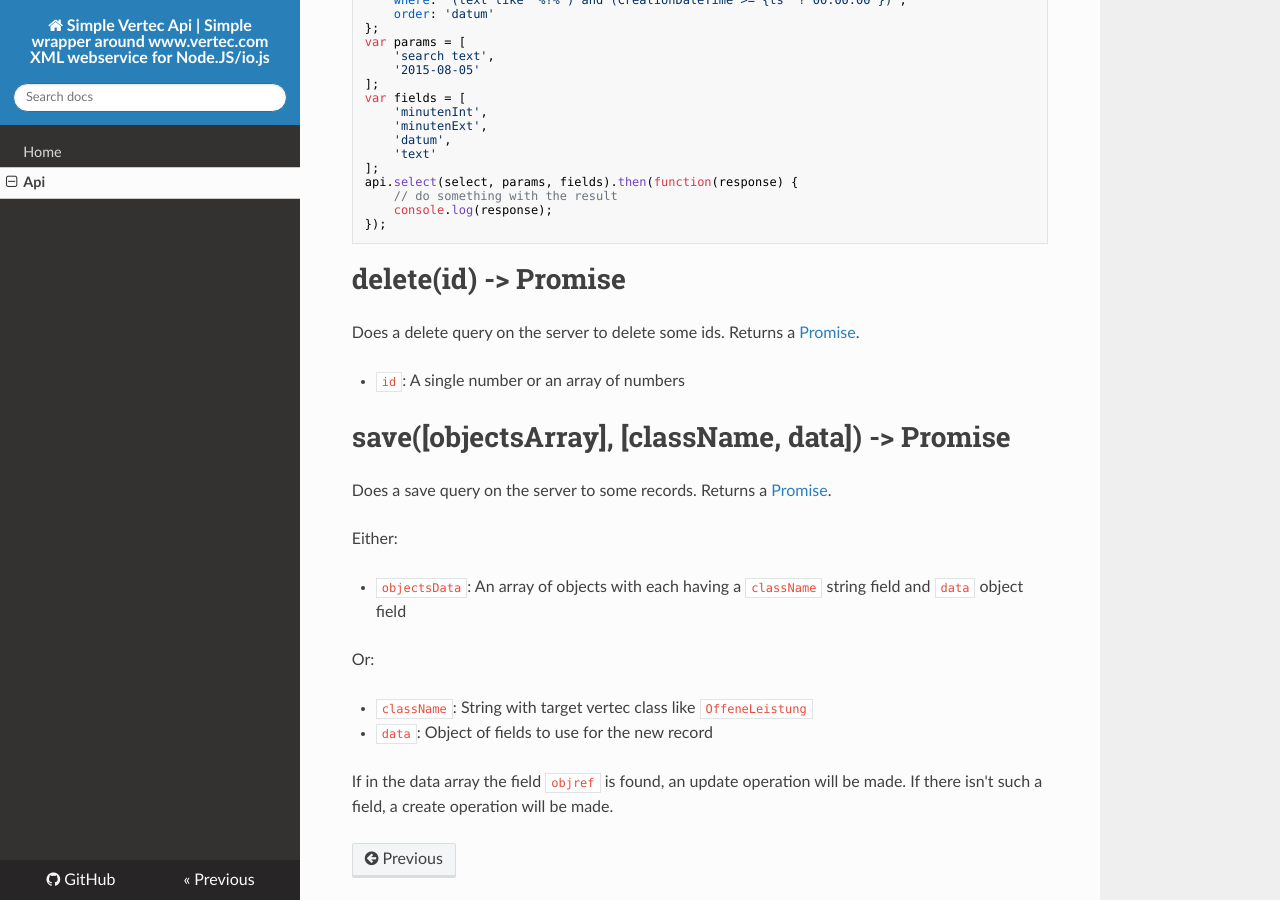
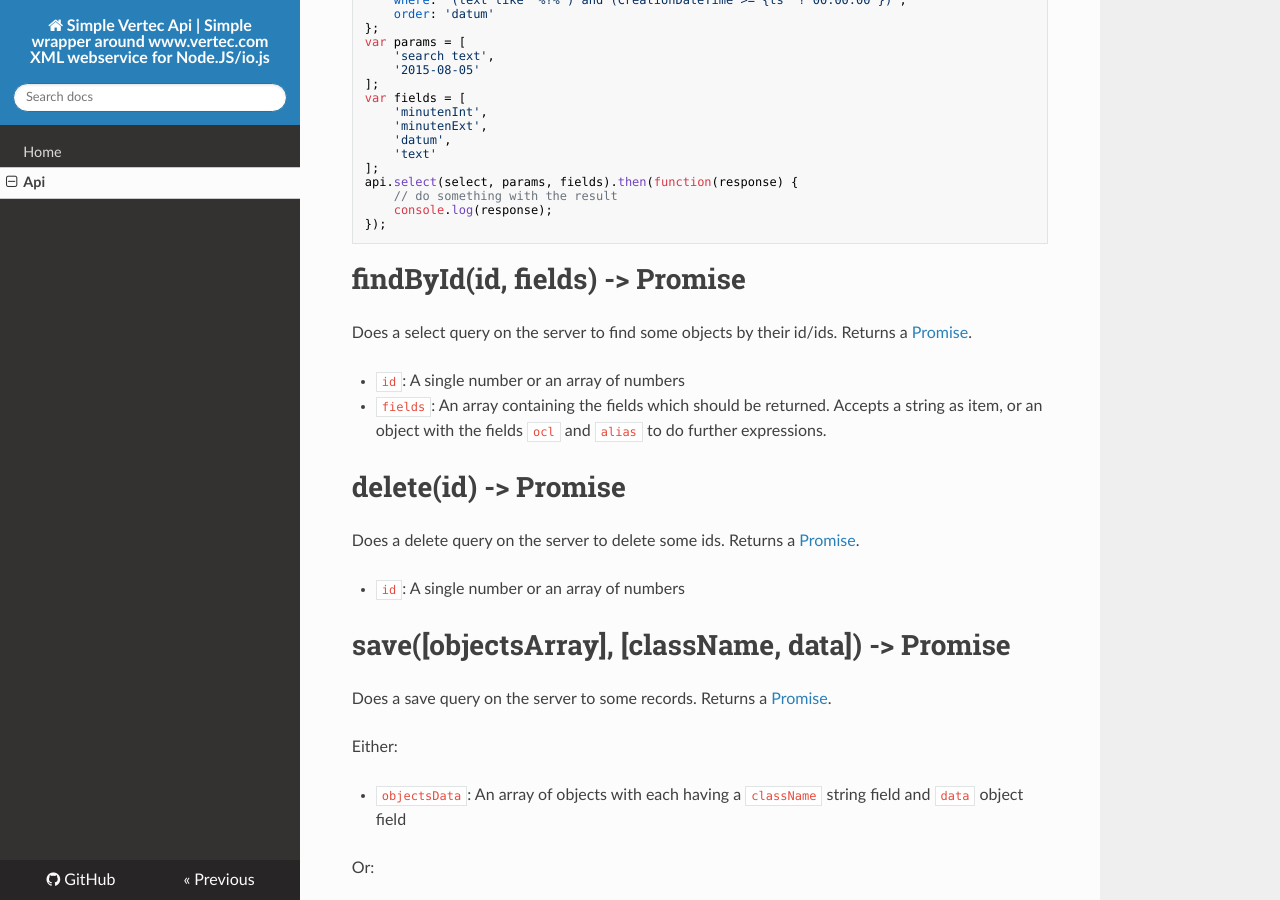
Before and after one commit to dimitri-koenig/simple-vertec-api, an MkDocs documentation site: the page built from docs/api.md, in a window 1280 px wide and 900 px high, scrolled down 2070 px. Built offline with MkDocs 1.6.1, drawn with Linux system fonts in a browser that asks for light colours; nearby versions of some CDN libraries; old or Windows-style settings are respelled for this version of MkDocs.

Commit message:
added "findById" feature documentation (#30)

````diff
--- a/docs/api.md
+++ b/docs/api.md
@@ -122,6 +122,13 @@ api.select(select, params, fields).then(function(response) {
 ```
 
 
+# findById(id, fields) -> Promise
+
+Does a select query on the server to find some objects by their id/ids. Returns a [Promise](https://github.com/petkaantonov/bluebird).
+
+* `id`: A single number or an array of numbers
+* `fields`: An array containing the fields which should be returned. Accepts a string as item, or an object with the fields `ocl` and `alias` to do further expressions.
+
 # delete(id) -> Promise
 
 Does a delete query on the server to delete some ids. Returns a [Promise](https://github.com/petkaantonov/bluebird).
````
